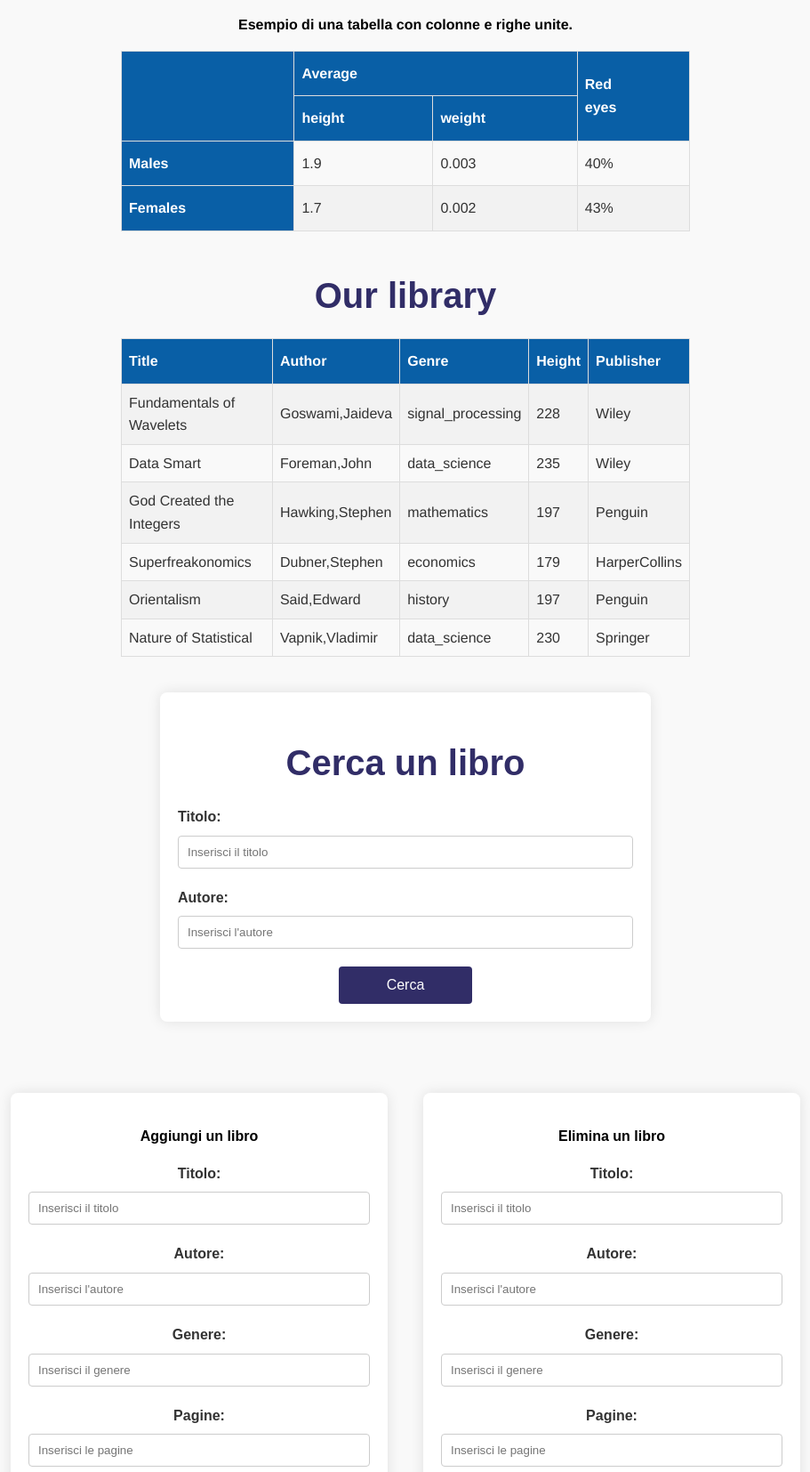
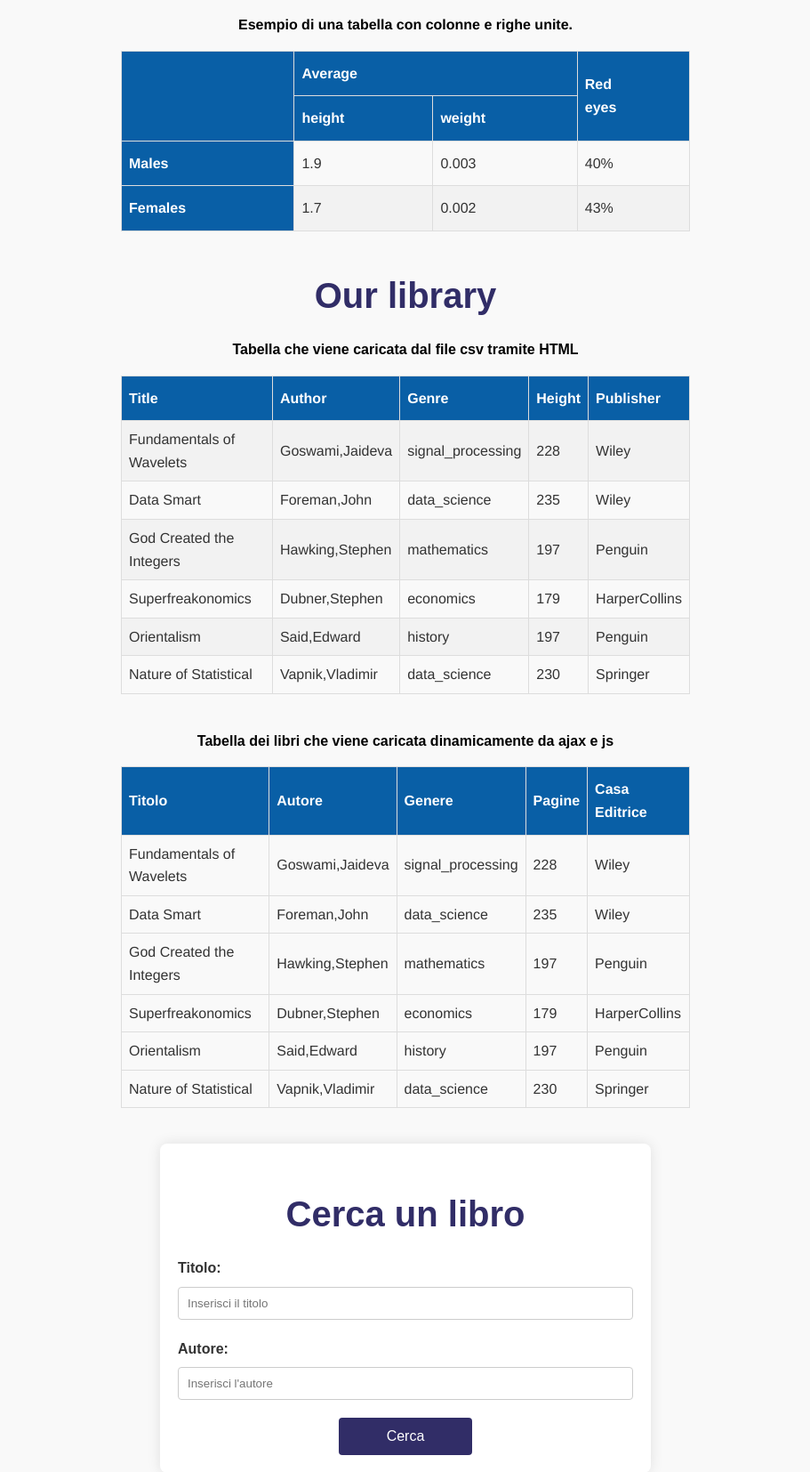
Before and after one commit to SilviaFerrari/my-flask-project, a Flask app: page /about in a window 1280 px wide. Shown: the part 207-1861 px from the top of the page at 89% size, without its empty margins (184-1095 px from the left). Run offline with Flask 3, Linux system fonts and the light colour scheme.

Commit message:
added a dynamic table for books that update automatically

```diff
--- a/app.py
+++ b/app.py
@@ -87,10 +87,11 @@ def about():
 @app.route('/api/books', methods=['GET'])
 def api_books():
     books_data = load_books_data()
+    print("Dati inviati al client:", books_data)
     return jsonify(books_data)
 
 
-# API per cercare un libro dal titolo o l'autore
+# API PER CERCARE UN LIBRO PER AUTORE O TITOLO
 @app.route('/api/books/search', methods=['GET'])
 def search_books():
     try:
@@ -103,8 +104,12 @@ def search_books():
         # Filtra i libri in base al titolo o all'autore
         filtered_books = [
             book for book in books
-            if (title_query in book["Title"].strip().lower() if title_query else True) and
-               (author_query in book["Author"].strip().lower() if author_query else True)
+            if (title_query == book["Title"].strip().lower() if title_query else True) and
+               (author_query == book["Author"].strip().lower() if author_query else True)
+
+            # guarda se title_query è contenuto nel titolo e non se sono uguali
+            #if (title_query in book["Title"].strip().lower() if title_query else True) and
+            #   (author_query in book["Author"].strip().lower() if author_query else True)
         ]
 
         return jsonify({"books": filtered_books}), 200
@@ -117,7 +122,7 @@ def search_books():
 @app.route('/api/books', methods=['POST'])
 def add_book_api():
     try:
-        add_book = request.get_json()  # Get data from the request
+        add_book = request.get_json()       # Get data from the request
         books_data = load_books_data()      # Load existing books
 
         # Validate incoming data
@@ -134,16 +139,17 @@ def add_book_api():
 
         books_data.append(add_book)
         # updating csv file
-        csv_path = os.path.join(os.path.dirname(__file__), 'static/books.csv')
+        csv_path = os.path.join(os.path.dirname(__file__), 'data/books.csv')
         with open(csv_path, mode='a', encoding='utf-8', newline='') as csv_file:
             writer = csv.DictWriter(csv_file, fieldnames=["Title", "Author", "Genre", "Height", "Publisher"])
             writer.writerow(add_book)  # Append new book
 
-        return jsonify({'message': 'Book added successfully', 'book': add_book}), 201
+        return jsonify({'books': books_data}), 201
+        #return jsonify({'books': add_book}), 201
 
     except Exception as e:
-        return jsonify({'error': f'An error: {str(e)}'}), 500
-
+        print(f"Errore del server: {str(e)}")
+        return jsonify({"error": str(e)}), 500
 
 #
 # API PER ELIMINARE UN LIBRO
@@ -168,7 +174,7 @@ def api_remove_book():
                 updated_books.append(book)  # Mantieni i libri non rimossi
 
         if removed:
-            csv_path = os.path.join(os.path.dirname(__file__), 'static/books.csv')
+            csv_path = os.path.join(os.path.dirname(__file__), 'data/books.csv')
 
             with open(csv_path, mode="w", encoding="utf-8", newline="") as csv_file:
                 fieldnames = ["Title", "Author", "Genre", "Height", "Publisher"]
@@ -176,7 +182,9 @@ def api_remove_book():
                 writer.writeheader()
                 writer.writerows(updated_books)
 
-            return jsonify({"success": "Book removed successfully"}), 200
+            return jsonify({'books': updated_books}), 201 # per tabelle dinamiche con ajax
+            #return jsonify({"success": "Book removed successfully"}), 200
+            #se usiamo tabelle statiche che vanno ricaricate
         else:
             print("Libro non trovato per la rimozione.")
             return jsonify({"error": "Book not found"}), 404
--- a/static/css/main.css
+++ b/static/css/main.css
@@ -80,7 +80,7 @@ img{
     width: 300px;
 }
 
-iframe, canvas {
+iframe {
     height: 300px;
     width: 500px;
 }
--- a/static/script/books.js
+++ b/static/script/books.js
@@ -1,14 +1,34 @@
+// BOOK TABLE //
+document.addEventListener("DOMContentLoaded", async function() {
+    let response = await fetch("api/books", {
+        method: "GET",
+        headers: {
+            "Content-Type": "application/json"
+        }
+    });
+
+    let result = await response.json();
+    console.log("Dati ricevuti:", result);
+
+    if(response.ok) {
+        displayBooks("booksTable", result);
+    }
+    else {
+        alert(`Error: ${result.error}`);
+    }
+});
+
 // ADD BOOK //
 document.getElementById("addBookForm").addEventListener("submit", addBook);
 
 async function addBook(event){
-    event.preventDefault() //Preventing page refreshing
+    event.preventDefault(); //Preventing page refreshing
 
-    let Title = document.getElementById("addTitle").value
-    let Author = document.getElementById("addAuthor").value
-    let Genre = document.getElementById("addGenre").value
-    let Height = document.getElementById("addHeight").value
-    let Publisher = document.getElementById("addPublisher").value
+    let Title = document.getElementById("addTitle").value;
+    let Author = document.getElementById("addAuthor").value;
+    let Genre = document.getElementById("addGenre").value;
+    let Height = document.getElementById("addHeight").value;
+    let Publisher = document.getElementById("addPublisher").value;
 
     let response = await fetch("api/books", {
         method: "POST",
@@ -16,14 +36,15 @@ async function addBook(event){
             "Content-Type": "application/json"
         },
         body: JSON.stringify({Title, Author, Genre, Height, Publisher})
-    })
+    });
 
-    let result = await response.json()
+    let result = await response.json();
     if(response.ok) {
-        alert("Book successfully added")
+        //alert("Book successfully added");
+        displayBooks("booksTable", result.books);
     }
     else {
-        alert(`Error: ${result.error}`)
+        alert(`Error: ${result.error}`);
     }
 }
 
@@ -47,7 +68,7 @@ async function searchBook(event) {
         let result = await response.json();
 
         if (response.ok) {
-            displayBooks(result.books); // Funzione per mostrare i risultati
+            displayBooks("resultsTable", result.books); // Funzione per mostrare i risultati
         } else {
             alert(`Errore: ${result.error}`);
         }
@@ -56,8 +77,40 @@ async function searchBook(event) {
     }
 }
 
-function displayBooks(books) {
-    const table = document.getElementById("resultsTable");
+// REMOVE BOOK //
+
+document.getElementById("removeBookForm").addEventListener("submit", removeBook);
+
+async function removeBook(event) {
+    event.preventDefault();
+
+    let Title = document.getElementById("removeTitle").value;
+    let Author = document.getElementById("removeAuthor").value;
+    let Genre = document.getElementById("removeGenre").value;
+    let Height = document.getElementById("removeHeight").value;
+    let Publisher = document.getElementById("removePublisher").value;
+
+    let response = await fetch("/api/books", {
+        method: "DELETE",
+        headers: {
+            "Content-Type": "application/json"
+        },
+        body: JSON.stringify({Title, Author, Genre, Height, Publisher})
+    });
+
+    let result = await response.json();
+    if (response.ok) {
+        //alert("Book successfully removed");
+        displayBooks("booksTable", result.books)
+    } else {
+        alert(`Error: ${result.error}`);
+    }
+}
+
+// DISPLAY BOOK //
+
+function displayBooks(tableId, books) {
+    const table = document.getElementById(tableId);
     table.innerHTML = ""; // Pulisce la tabella prima di mostrare i nuovi risultati
 
     if (books.length === 0) {
@@ -88,32 +141,3 @@ function displayBooks(books) {
         table.innerHTML += row;
     });
 }
-
-// REMOVE BOOK //
-
-document.getElementById("removeBookForm").addEventListener("submit", removeBook);
-
-async function removeBook(event) {
-    event.preventDefault();
-
-    let Title = document.getElementById("removeTitle").value;
-    let Author = document.getElementById("removeAuthor").value;
-    let Genre = document.getElementById("removeGenre").value;
-    let Height = document.getElementById("removeHeight").value;
-    let Publisher = document.getElementById("removePublisher").value;
-
-    let response = await fetch("/api/books", {
-        method: "DELETE",
-        headers: {
-            "Content-Type": "application/json"
-        },
-        body: JSON.stringify({Title, Author, Genre, Height, Publisher})
-    });
-
-    let result = await response.json();
-    if (response.ok) {
-        alert("Book successfully removed");
-    } else {
-        alert(`Error: ${result.error}`);
-    }
-}
--- a/static/script/canvas.js
+++ b/static/script/canvas.js
@@ -1,6 +1,6 @@
 // DESIGN FOR CANVAS //
 
-window.onload = function(){
+document.addEventListener("DOMContentLoaded", function() {
     const canvas = document.getElementById('myCanvas');
     const ctx = canvas.getContext('2d');
 
@@ -31,4 +31,4 @@ window.onload = function(){
     ctx.arc(50, 50, 30, 0, 2 * Math.PI);
     ctx.fillStyle = "#f1c40f";
     ctx.fill();
-}
+})
--- a/templates/about.html
+++ b/templates/about.html
@@ -29,7 +29,7 @@
     </table>
 
     <h1>Our library</h1>
-
+    <h3>Tabella che viene caricata dal file csv tramite HTML</h3>
     <table>
       <tr>
         <th>Title</th>
@@ -49,6 +49,9 @@
       {% endfor %}
     </table>
 
+    <h3>Tabella dei libri che viene caricata dinamicamente da ajax e js</h3>
+    <table id="booksTable"></table>
+
     <div class="registration-container">
     <h1>Cerca un libro</h1>
     <form id="searchBookForm">
@@ -63,7 +66,9 @@
         </div>
     </form>
     </div>
-        <table id="resultsTable"></table>
+
+    <!-- TABELLA CHE MOSTRA IN AUTOMATICO I LIBRI TROVATI SENZA RICARICARE LA PAGINA -->
+    <table id="resultsTable"></table>
 
 <section class="form-gallery">
   <div class="form-item">
--- a/templates/index.html
+++ b/templates/index.html
@@ -6,9 +6,7 @@
     <script src="/static/script/ecommerce.js" defer></script>
     <script src="/static/script/math_rollover.js" defer></script>
 
-
-    <!-- defer serve a fare in modo che il codice js venga invocato
-    solo dopo che è completamente caricata la pagina html -->
+    <!-- defer: il codice js viene invocato dopo che è completamente caricata la pagina -->
 
     <h1>Titolo principale</h1>
     <div class="image-gallery">
@@ -18,7 +16,7 @@
         </div>
         <div class="image-item">
             <p><b>Esempio di un canvas</b></p>
-            <canvas id="myCanvas" width="400" height="300" style="border:1px solid #000000;"></canvas>
+            <canvas id="myCanvas" width="400" height="300"></canvas>
         </div>
     </div>
 
```
